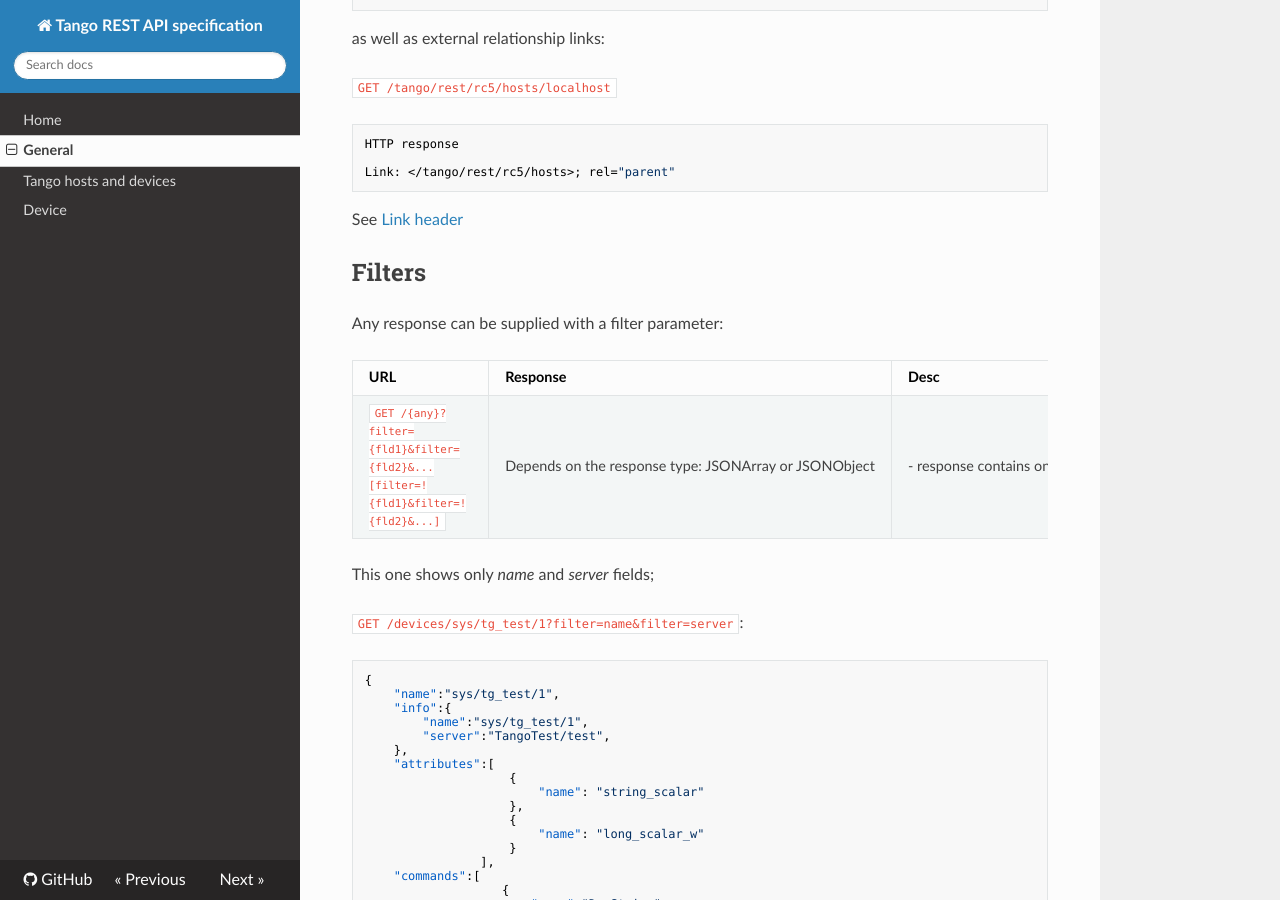
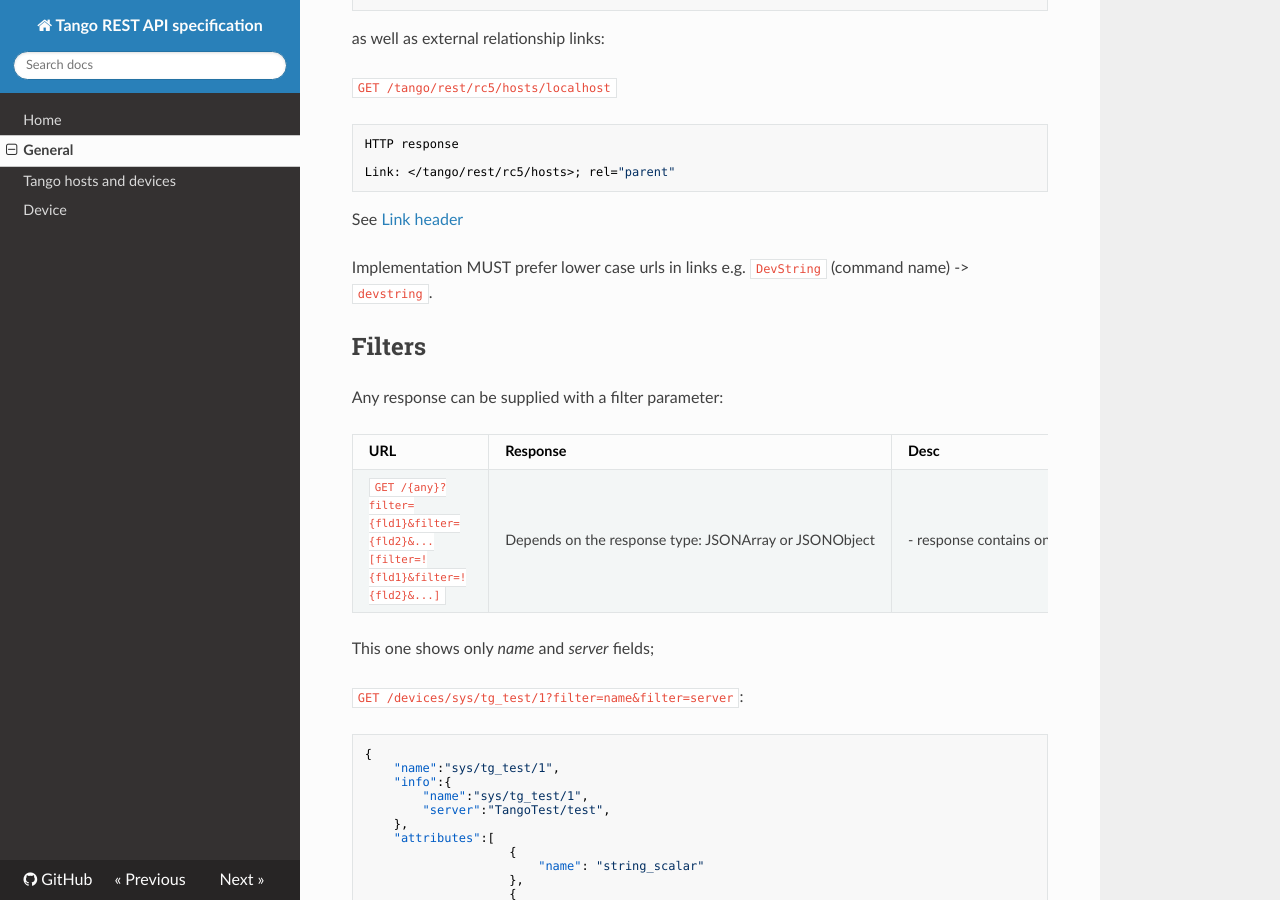
Before and after one commit to tango-controls/rest-api, an MkDocs documentation site: the page built from docs/general.md, in a window 1280 px wide and 900 px high, scrolled down 1409 px. Built offline with MkDocs 1.6.1, drawn with Linux system fonts in a browser that asks for light colours; nearby versions of some CDN libraries; old or Windows-style settings are respelled for this version of MkDocs.

Commit message:
Close #32

````diff
--- a/docs/general.md
+++ b/docs/general.md
@@ -58,6 +58,8 @@ Link: </tango/rest/rc5/hosts>; rel="parent"
 ```
 
 See [Link header](http://tools.ietf.org/html/rfc5988)
+
+Implementation MUST prefer lower case urls in links e.g. `DevString` (command name) -> `devstring`.
 
 ## Filters
 
````
